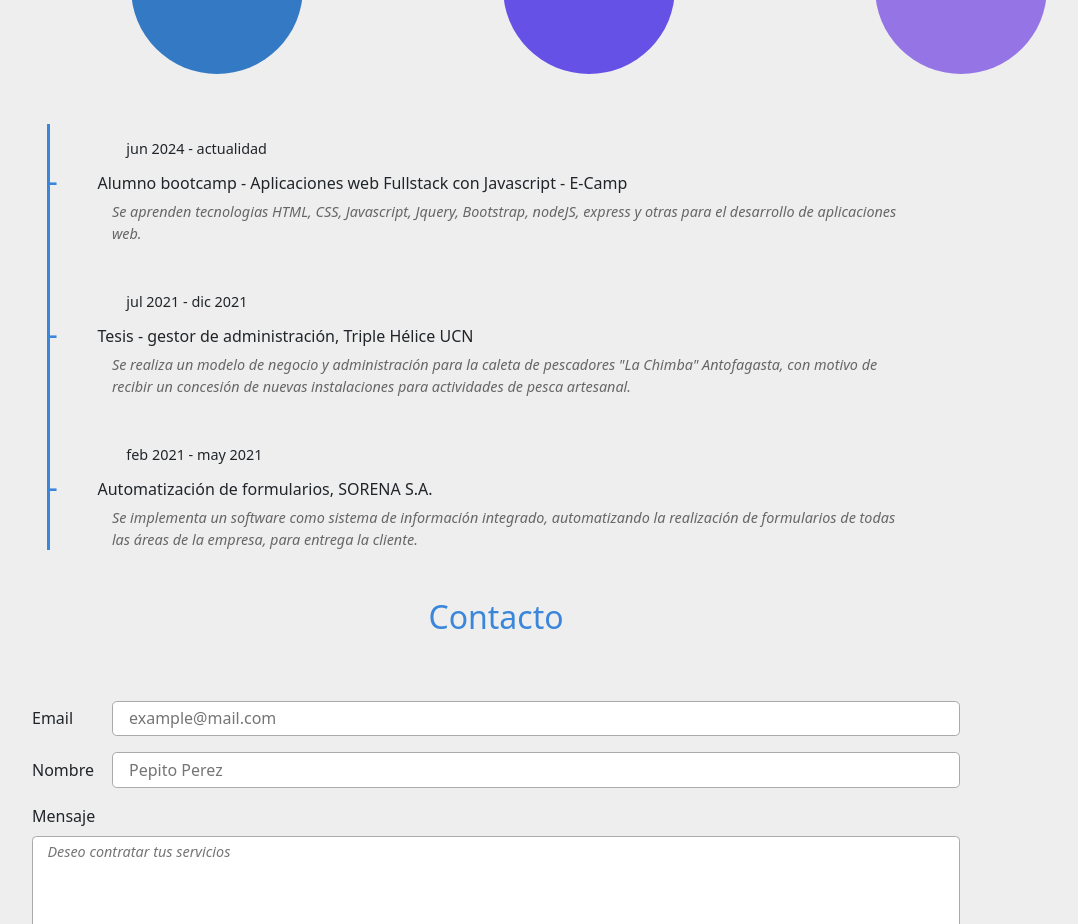
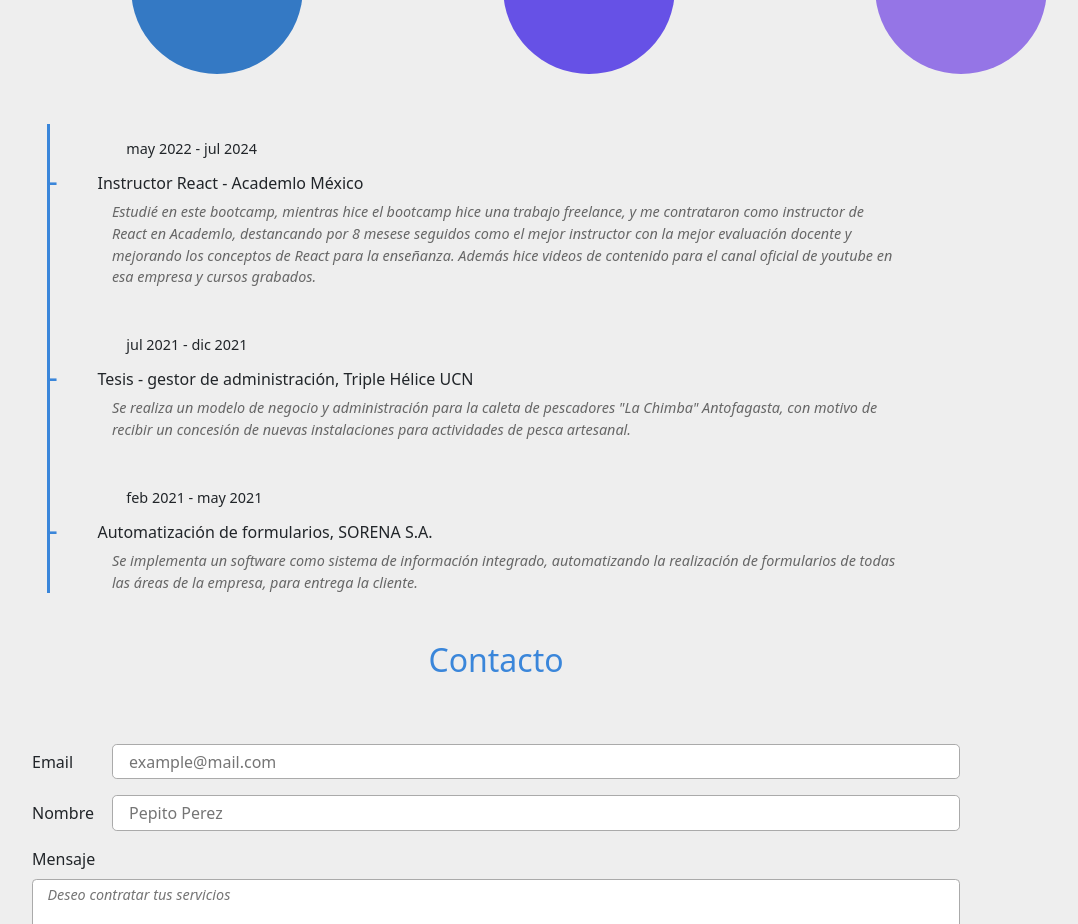
Before and after one commit to Benja253/portfolio-benja, a plain HTML site: page index.html in a window 1280 px wide. Shown: the part 2910-3834 px from the top of the page, without its empty margins (144-1222 px from the left). Drawn offline with nearby package versions, Linux system fonts and the light colour scheme.

Commit message:
experience arregaldo

```diff
--- a/index.html
+++ b/index.html
@@ -225,16 +225,14 @@
         </ul>
         <section class="experiencies">
           <article class="experience">
-            <header class="experience__header">jun 2024 - actualidad</header>
+            <header class="experience__header">may 2022 - jul 2024</header>
             <section class="experience__body">
               <h3 class="experience__title">
-                Alumno bootcamp - Aplicaciones web Fullstack con Javascript -
-                E-Camp
+                Instructor React - Academlo México
               </h3>
               <p class="experience__description">
-                Se aprenden tecnologias HTML, CSS, Javascript, Jquery,
-                Bootstrap, nodeJS, express y otras para el desarrollo de
-                aplicaciones web.
+                Estudié en este bootcamp, mientras hice el bootcamp hice una trabajo freelance, y me contrataron como instructor de React en Academlo, destancando por 8 mesese seguidos como el mejor instructor con la mejor evaluación docente y mejorando los conceptos de React para la enseñanza.
+                Además hice videos de contenido para el canal oficial de youtube en esa empresa y cursos grabados.
               </p>
             </section>
           </article>
```
